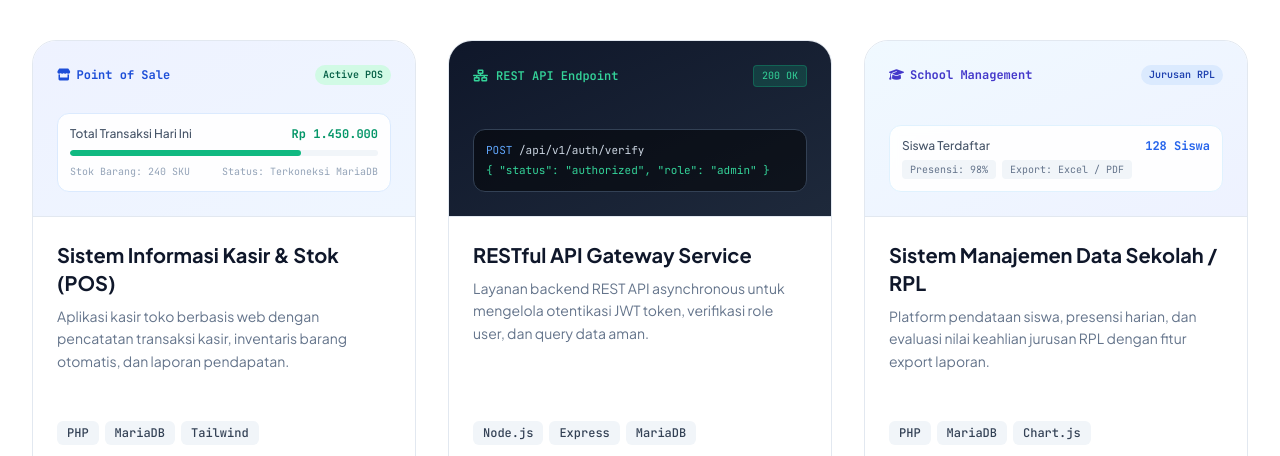
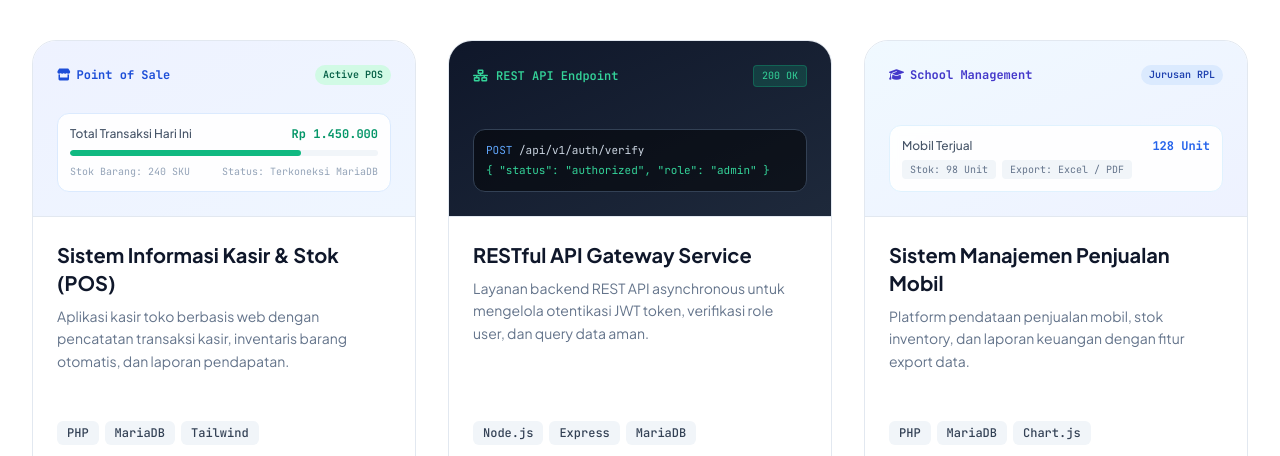
Before and after one commit to macan34/porto, a plain HTML site: page index.html in a window 1280 px wide. Shown: the part 2840-3296 px from the top of the page. Drawn offline with nearby package versions, Linux system fonts and the light colour scheme.

Commit message:
perbaikan

```diff
--- a/index.html
+++ b/index.html
@@ -625,7 +625,7 @@
                                 <button onclick="openModal('Sistem Informasi Kasir & Stok (POS)', 'Sistem Point of Sale (POS) berbasis web yang efisien untuk mencatat transaksi penjualan kasir, stok barang real-time, cetak struk pembayaran, dan laporan pendapatan bulanan. Dibangun menggunakan PHP Native yang dioptimalkan serta relasi basis data MariaDB.', ['PHP Native', 'MariaDB Database', 'Tailwind CSS', 'JavaScript'])" class="flex-1 py-2.5 text-center text-xs font-bold text-blue-600 bg-blue-50 hover:bg-blue-600 hover:text-white rounded-xl transition-colors">
                                     <i class="fa-solid fa-circle-info mr-1"></i> Detail Proyek
                                 </button>
-                                <a href="https://github.com/macan34" target="_blank" class="p-2.5 text-slate-500 hover:text-slate-900 bg-slate-100 hover:bg-slate-200 rounded-xl transition-colors" title="Source Code">
+                                <a href="https://github.com/macan34/kasir.git" target="_blank" class="p-2.5 text-slate-500 hover:text-slate-900 bg-slate-100 hover:bg-slate-200 rounded-xl transition-colors" title="Source Code">
                                     <i class="fa-brands fa-github text-base"></i>
                                 </a>
                             </div>
@@ -676,7 +676,7 @@
                                 <button onclick="openModal('RESTful API Gateway Service', 'Layanan backend API terpusat berbasis Node.js dan Express untuk menangani otentikasi JWT token, middleware proteksi rute, dan manipulasi data berkecepatan tinggi dengan MariaDB.', ['Node.js', 'Express.js', 'MariaDB', 'JWT Authentication'])" class="flex-1 py-2.5 text-center text-xs font-bold text-blue-600 bg-blue-50 hover:bg-blue-600 hover:text-white rounded-xl transition-colors">
                                     <i class="fa-solid fa-circle-info mr-1"></i> Detail Proyek
                                 </button>
-                                <a href="https://github.com/macan34" target="_blank" class="p-2.5 text-slate-500 hover:text-slate-900 bg-slate-100 hover:bg-slate-200 rounded-xl transition-colors" title="Source Code">
+                                <a href="https://github.com/macan34/projectapiwa.git" target="_blank" class="p-2.5 text-slate-500 hover:text-slate-900 bg-slate-100 hover:bg-slate-200 rounded-xl transition-colors" title="Source Code">
                                     <i class="fa-brands fa-github text-base"></i>
                                 </a>
                             </div>
@@ -701,11 +701,11 @@
                                 <!-- UI Mockup Snippet -->
                                 <div class="bg-white/90 backdrop-blur-sm rounded-xl p-3 border border-sky-100 shadow-xs space-y-1.5">
                                     <div class="flex justify-between items-center text-xs">
-                                        <span class="text-slate-600 font-medium">Siswa Terdaftar</span>
-                                        <span class="font-bold font-mono text-blue-600">128 Siswa</span>
+                                        <span class="text-slate-600 font-medium">Mobil Terjual</span>
+                                        <span class="font-bold font-mono text-blue-600">128 Unit</span>
                                     </div>
                                     <div class="flex gap-1.5 text-[10px] font-mono text-slate-500">
-                                        <span class="bg-slate-100 px-2 py-0.5 rounded">Presensi: 98%</span>
+                                        <span class="bg-slate-100 px-2 py-0.5 rounded">Stok: 98 Unit</span>
                                         <span class="bg-slate-100 px-2 py-0.5 rounded">Export: Excel / PDF</span>
                                     </div>
                                 </div>
@@ -713,11 +713,11 @@
 
                             <!-- Card Body -->
                             <div class="p-6">
-                                <h3 class="text-xl font-bold text-slate-900 mb-2 hover:text-blue-600 transition-colors cursor-pointer" onclick="openModal('Sistem Manajemen Data Siswa (RPL)', 'Aplikasi web internal sekolah untuk mendata siswa jurusan RPL, nilai uji kompetensi keahlian, absensi harian, serta kenaikan kelas otomatis dengan skema database MariaDB terstruktur.', ['PHP Native', 'MariaDB Database', 'JavaScript', 'CSS3 / Tailwind'])">
-                                    Sistem Manajemen Data Sekolah / RPL
+                                <h3 class="text-xl font-bold text-slate-900 mb-2 hover:text-blue-600 transition-colors cursor-pointer" onclick="openModal('Sistem Manajemen Penjualan Mobil', 'Platform pendataan penjualan mobil, stok inventory, dan laporan keuangan dengan fitur export data.', ['PHP Native', 'MariaDB Database', 'JavaScript', 'CSS3 / Tailwind'])">
+                                    Sistem Manajemen Penjualan Mobil
                                 </h3>
                                 <p class="text-slate-500 text-sm leading-relaxed mb-4">
-                                    Platform pendataan siswa, presensi harian, dan evaluasi nilai keahlian jurusan RPL dengan fitur export laporan.
+                                    Platform pendataan penjualan mobil, stok inventory, dan laporan keuangan dengan fitur export data.
                                 </p>
                             </div>
                         </div>
@@ -733,7 +733,7 @@
                                 <button onclick="openModal('Sistem Manajemen Data Siswa (RPL)', 'Aplikasi web internal sekolah untuk mendata siswa jurusan RPL, nilai uji kompetensi keahlian, absensi harian, serta kenaikan kelas otomatis dengan skema database MariaDB terstruktur.', ['PHP Native', 'MariaDB Database', 'JavaScript', 'CSS3 / Tailwind'])" class="flex-1 py-2.5 text-center text-xs font-bold text-blue-600 bg-blue-50 hover:bg-blue-600 hover:text-white rounded-xl transition-colors">
                                     <i class="fa-solid fa-circle-info mr-1"></i> Detail Proyek
                                 </button>
-                                <a href="https://github.com/macan34" target="_blank" class="p-2.5 text-slate-500 hover:text-slate-900 bg-slate-100 hover:bg-slate-200 rounded-xl transition-colors" title="Source Code">
+                                <a href="https://github.com/macan34/Xeliterental.git" target="_blank" class="p-2.5 text-slate-500 hover:text-slate-900 bg-slate-100 hover:bg-slate-200 rounded-xl transition-colors" title="Source Code">
                                     <i class="fa-brands fa-github text-base"></i>
                                 </a>
                             </div>
```
